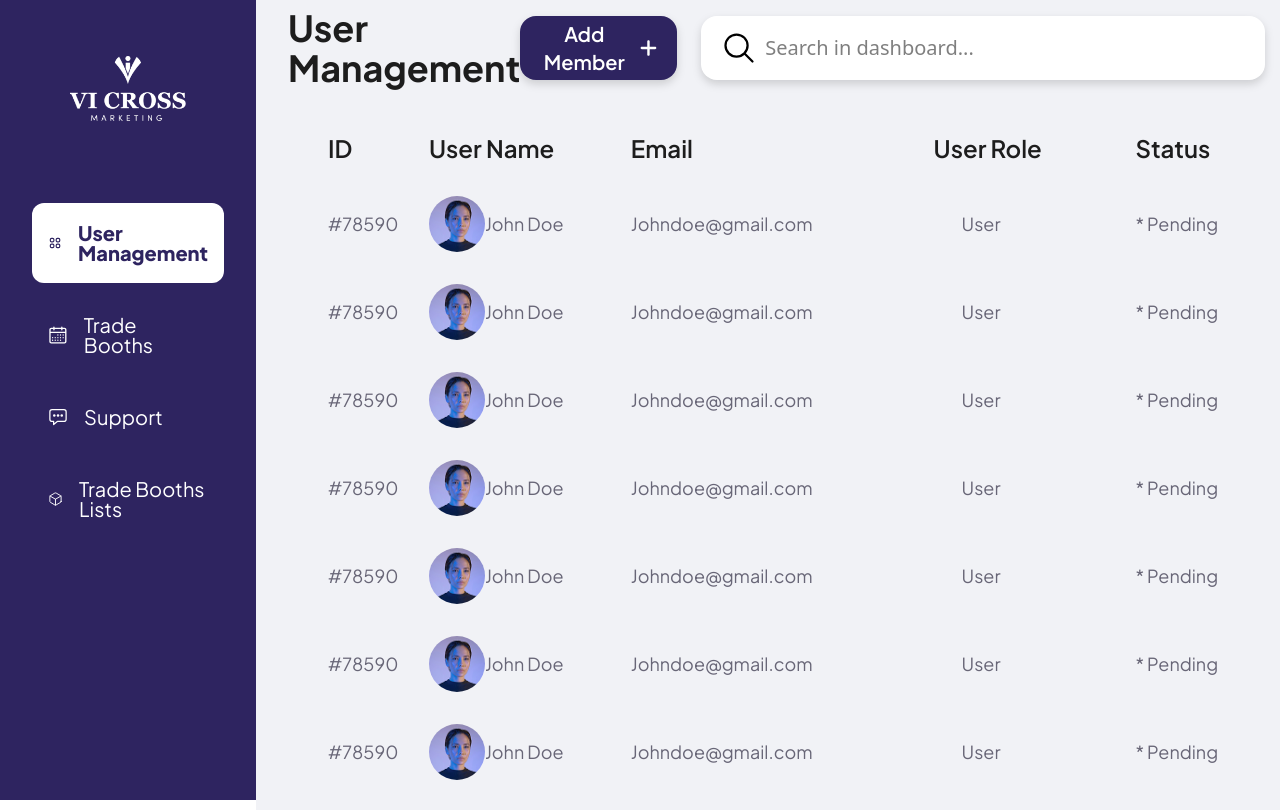
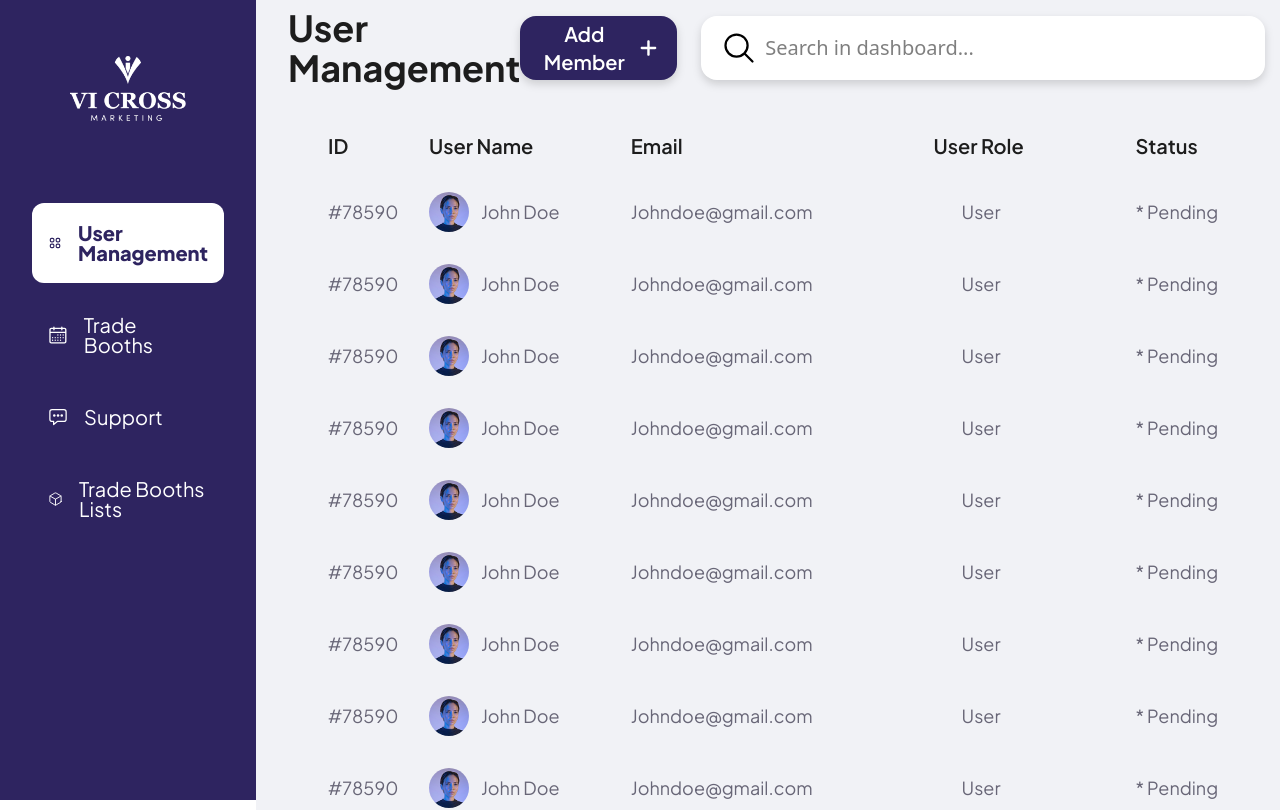
Before and after one commit to Rao-Hamza853/VI-Cross, a React (Vite) app: page /user-management in a window 1280 px wide. Shown: the top 810 px of the page. Built offline with nearby package versions, Linux system fonts and the light colour scheme.

Commit message:
user-management scrollbar handle

```diff
--- a/index.html
+++ b/index.html
@@ -6,7 +6,7 @@
     <meta name="viewport" content="width=device-width, initial-scale=1.0" />
     <title>VI-Cross</title>
   </head>
-  <body>
+  <body class="overflow-hidden">
     <div id="root"></div>
     <script type="module" src="/src/main.jsx"></script>
   </body>
--- a/src/component/sidebar.jsx
+++ b/src/component/sidebar.jsx
@@ -26,7 +26,3 @@ const Sidebar = () => {
 }
 
 export default Sidebar
-{/* <BsGrid /> */}
-{/* <RxCalendar /> */}
-{/* <IoChatboxEllipsesOutline /> */}
-{/* <IoCubeOutline /> */}
--- a/src/index.css
+++ b/src/index.css
@@ -9,3 +9,7 @@
 
     --font-jakarta:  Plus Jakarta Sans, sans-serif;
 }
+
+.scrollbar-hide::-webkit-scrollbar {
+    display: none;
+}
--- a/src/pages/user-management.jsx
+++ b/src/pages/user-management.jsx
@@ -10,6 +10,16 @@ import { BsThreeDotsVertical } from "react-icons/bs";
 const UserManagement = () => {
 
   const userDetails = [
+    {},
+    {},
+    {},
+    {},
+    {},
+    {},
+    {},
+    {},
+    {},
+    {},
     {},
     {},
     {},
@@ -43,25 +53,26 @@ const UserManagement = () => {
         </header>
         <div className=' h-screen px-10 py-5'>
           <div className='grid grid-cols-10 px-8 py-4 rounded-xl'>
-            <h4 className='text-2xl font-semibold text-black-light font-jakarta'>ID</h4>
-            <h4 className='text-2xl font-semibold text-black-light font-jakarta col-span-2'>User Name</h4>
-            <h4 className='text-2xl font-semibold text-black-light font-jakarta col-span-3'>Email</h4>
-            <h4 className='text-2xl font-semibold text-black-light font-jakarta col-span-2'>User Role</h4>
-            <h4 className='text-2xl font-semibold text-black-light font-jakarta col-span-2'>Status</h4>
+            <h4 className='text-xl font-semibold text-black-light font-jakarta'>ID</h4>
+            <h4 className='text-xl font-semibold text-black-light font-jakarta col-span-2'>User Name</h4>
+            <h4 className='text-xl font-semibold text-black-light font-jakarta col-span-3'>Email</h4>
+            <h4 className='text-xl font-semibold text-black-light font-jakarta col-span-2'>User Role</h4>
+            <h4 className='text-xl font-semibold text-black-light font-jakarta col-span-2'>Status</h4>
           </div>
+            <div className='h-screen overflow-y-auto scrollbar-hide pb-10'>
               {
                 userDetails.map((data, index)=>(
                   <div className='grid grid-cols-10 items-center px-8 py-4' key={index}>
                     <h4 className='text-lg text-gray font-jakarta'>#78590</h4>
-                  <div className='flex items-center  col-span-2'>
-                    <img src={profilePic} alt="" className='rounded-full w-14' />
+                    <div className='flex items-center gap-x-3 col-span-2'>
+                      <img src={profilePic} alt="" className='rounded-full w-10' />
                       <h4 className='text-lg text-gray font-jakarta'>John Doe</h4>
                     </div>
                     <h4 className='text-lg text-gray font-jakarta col-span-3'>Johndoe@gmail.com</h4>
                     <h4 className='text-lg text-gray font-jakarta col-span-2 pl-7'>User</h4>
                     <div className='flex items-center justify-between  col-span-2'>
                       <h4 className='text-lg text-gray font-jakarta'>* Pending</h4>
-                    <BsThreeDotsVertical className='size-8' />
+                      <BsThreeDotsVertical className='size-6' />
                     </div>
                   </div>
                 ))
@@ -69,6 +80,7 @@ const UserManagement = () => {
             </div>
         </div>
       </div>
+    </div>
   )
 }
 
```
Lines whose indentation alone changed are shown as unchanged.
